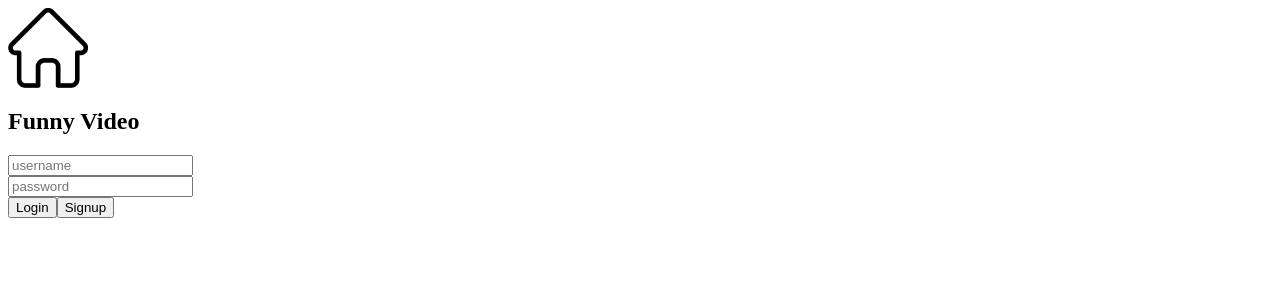
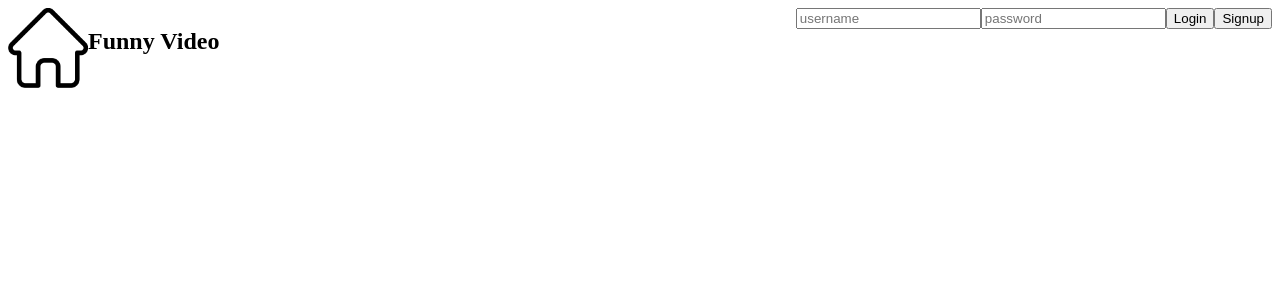
Before and after one commit to MrSimple263/funnyvideo, a React app in the folder front-end/: page / in a window 1280 px wide. Shown: the top 300 px of the page. Built offline with nearby package versions, Linux system fonts and the light colour scheme.

Commit message:
add css loader + css header,login

```diff
--- a/front-end/components/Header.js
+++ b/front-end/components/Header.js
@@ -1,7 +1,7 @@
 import React from 'react';
 import Login from './Login'
-
-import {useState} from "react";
+import {useState} from "react"
+import header from '../public/css/header.css'
 
 export default function () {
     const [user, setUser] = useState(undefined)
--- a/front-end/components/Login.js
+++ b/front-end/components/Login.js
@@ -1,4 +1,5 @@
 import React, {useState} from 'react';
+import login from '../public/css/login.css'
 
 export default function () {
     const [userName, setUserName] = useState('');
--- a/front-end/package.json
+++ b/front-end/package.json
@@ -20,6 +20,8 @@
   "devDependencies": {
     "@babel/preset-env": "^7.19.0",
     "@babel/preset-react": "^7.18.6",
-    "babel-loader": "^8.2.5"
+    "babel-loader": "^8.2.5",
+    "css-loader": "^6.7.1",
+    "style-loader": "^3.3.1"
   }
 }
--- /dev/null
+++ b/front-end/public/css/header.css
@@ -0,0 +1,7 @@
+.header {
+    display: flex;
+    justify-content: space-between;
+}
+.left-header{
+    display: flex;
+}
--- /dev/null
+++ b/front-end/public/css/login.css
@@ -0,0 +1,3 @@
+.login-container {
+    display: flex;
+}
--- a/front-end/webpack.config.js
+++ b/front-end/webpack.config.js
@@ -19,7 +19,11 @@ module.exports = {
                 test: /\.js?$/,
                 exclude: /node_modules/,
                 loader: 'babel-loader',
-            }
+            },
+            {
+                test: /\.css$/i,
+                use: ["style-loader", "css-loader"],
+            },
         ]
     }
 }
```
Also changed, not shown: 1 other file (tests, documents, lock files or other folders).
